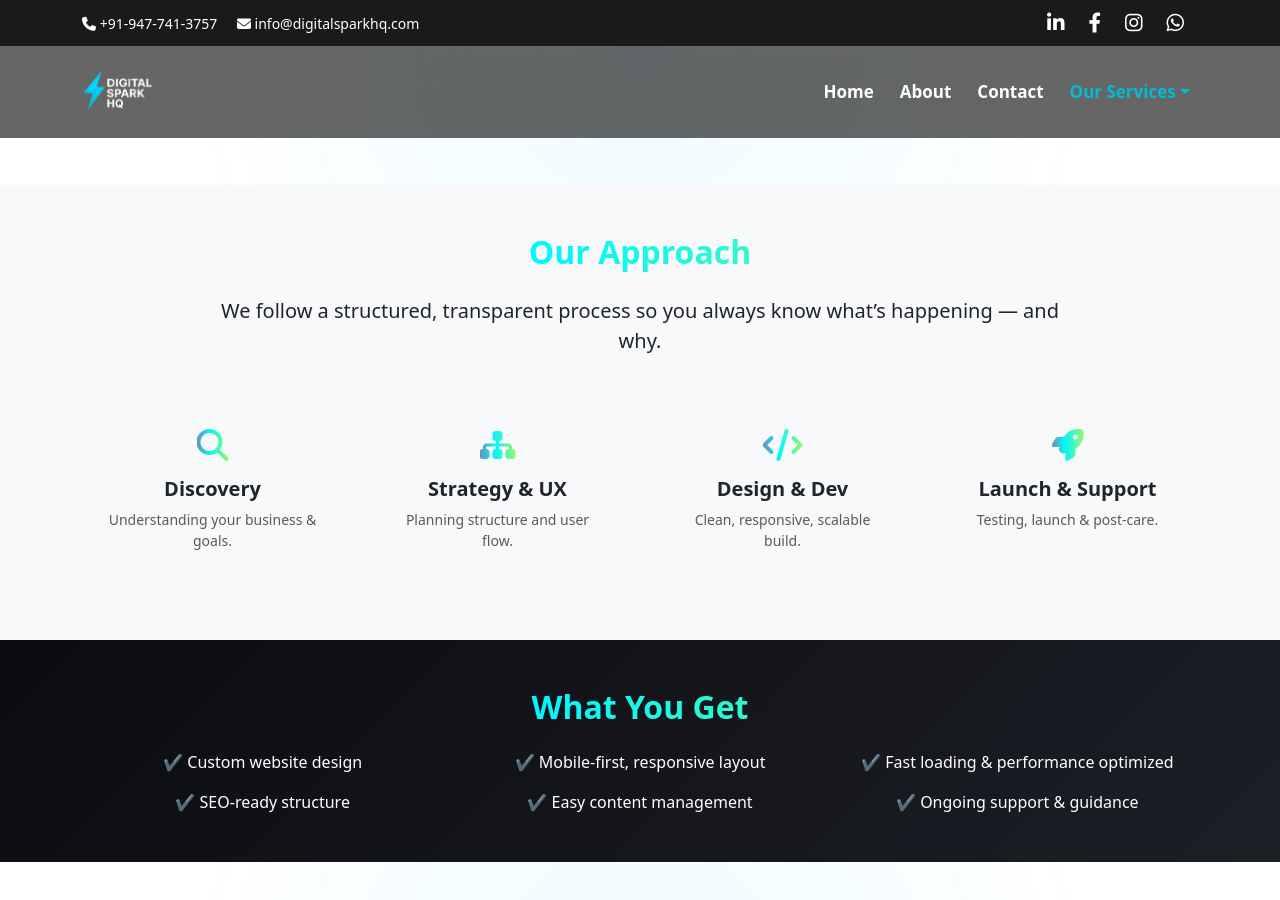
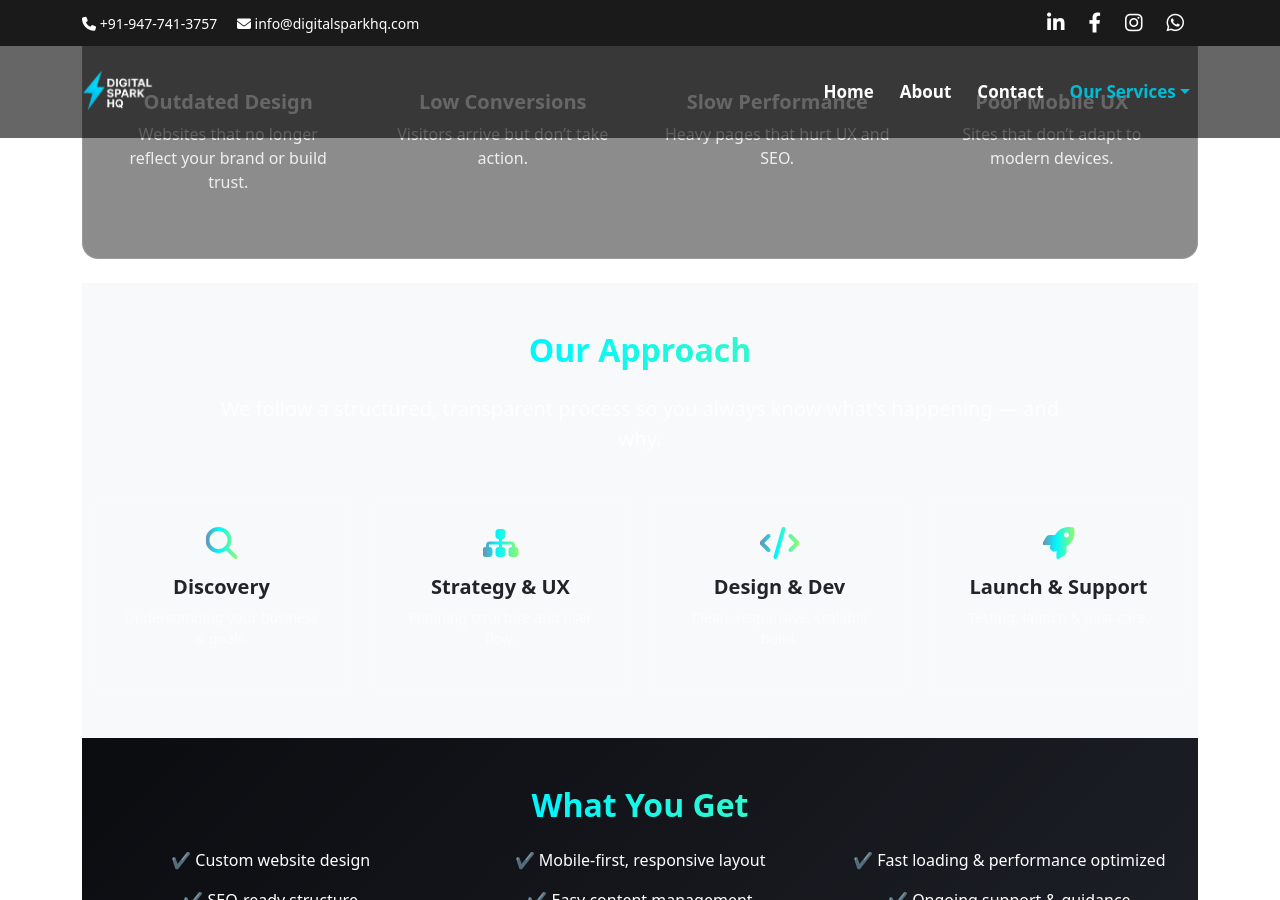
Before and after one commit to Iambiswajit-C/digitalsparkhq, a Jekyll site: the page built from services/web-design/index.md, in a window 1280 px wide and 900 px high, scrolled down 903 px. Built offline with Jekyll 4.4.1, drawn with Linux system fonts in a browser that asks for light colours.

Commit message:
Update index.md

```diff
--- a/services/web-design/index.md
+++ b/services/web-design/index.md
@@ -23,8 +23,8 @@
 
 <!-- What This Service Solves -->
 <section id="service-solves" class="py-5 text-white position-relative">
-  <div class="service-vision-bg"></div>
   <div class="container position-relative z-2 fade-in">
+  <div class="service-panel">
     <h2 class="fw-bold mb-5 gradient-text text-center">
       What This Service Solves
     </h2>
@@ -125,8 +125,8 @@
 
 <!-- Who This Is For -->
 <section id="service-audience" class="py-5 text-white position-relative text-center">
-  <div class="service-vision-bg"></div>
   <div class="container position-relative z-2 fade-in">
+  <div class="service-panel text-center">
     <h2 class="fw-bold gradient-text mb-4">Who This Is For</h2>
     <p class="lead mx-auto text-white-75" style="max-width:900px;">
         This service is ideal for startups, founders, small businesses, and growing brands who want a professional digital presence that actually performs — not just looks good.
```
